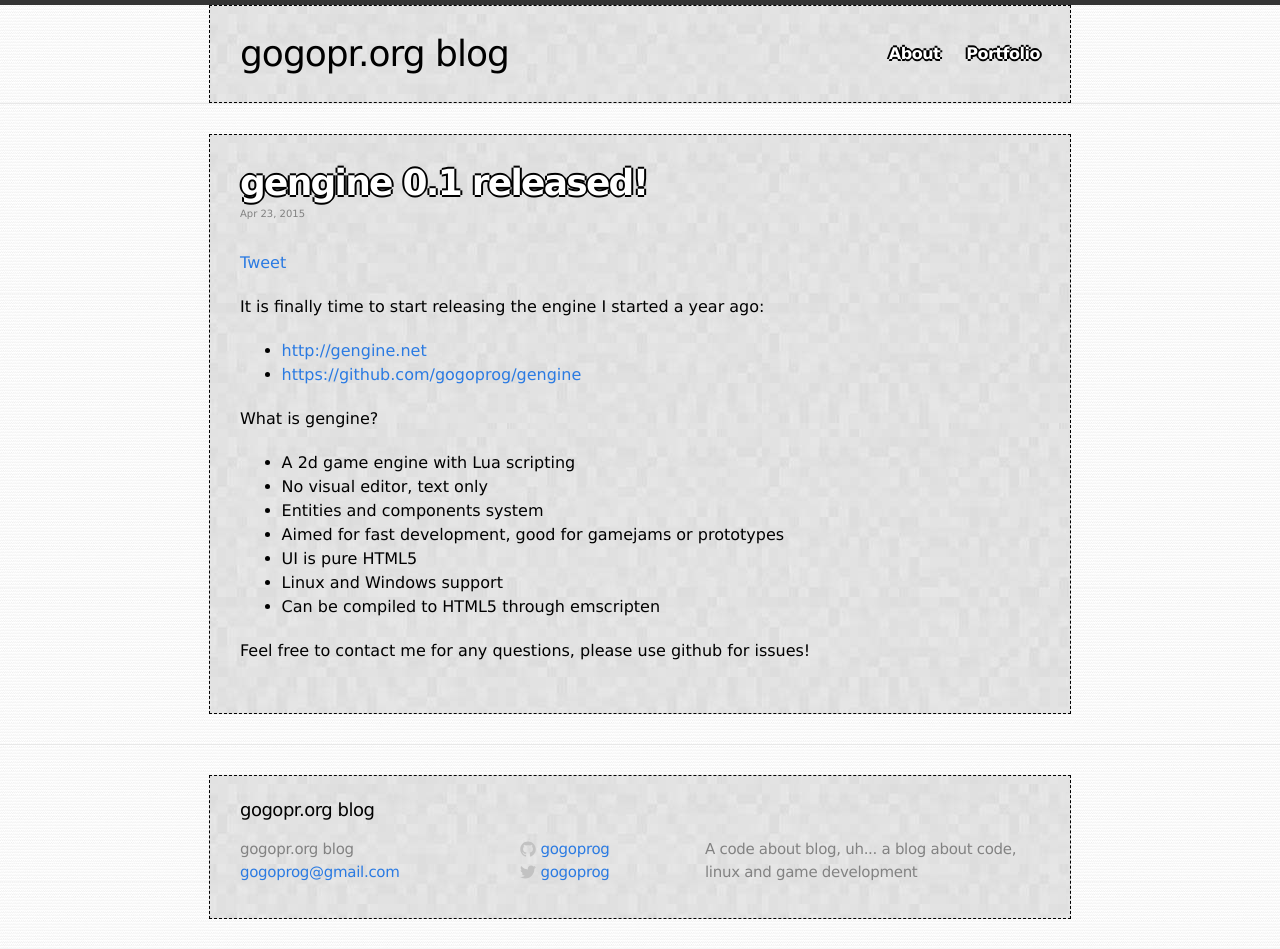
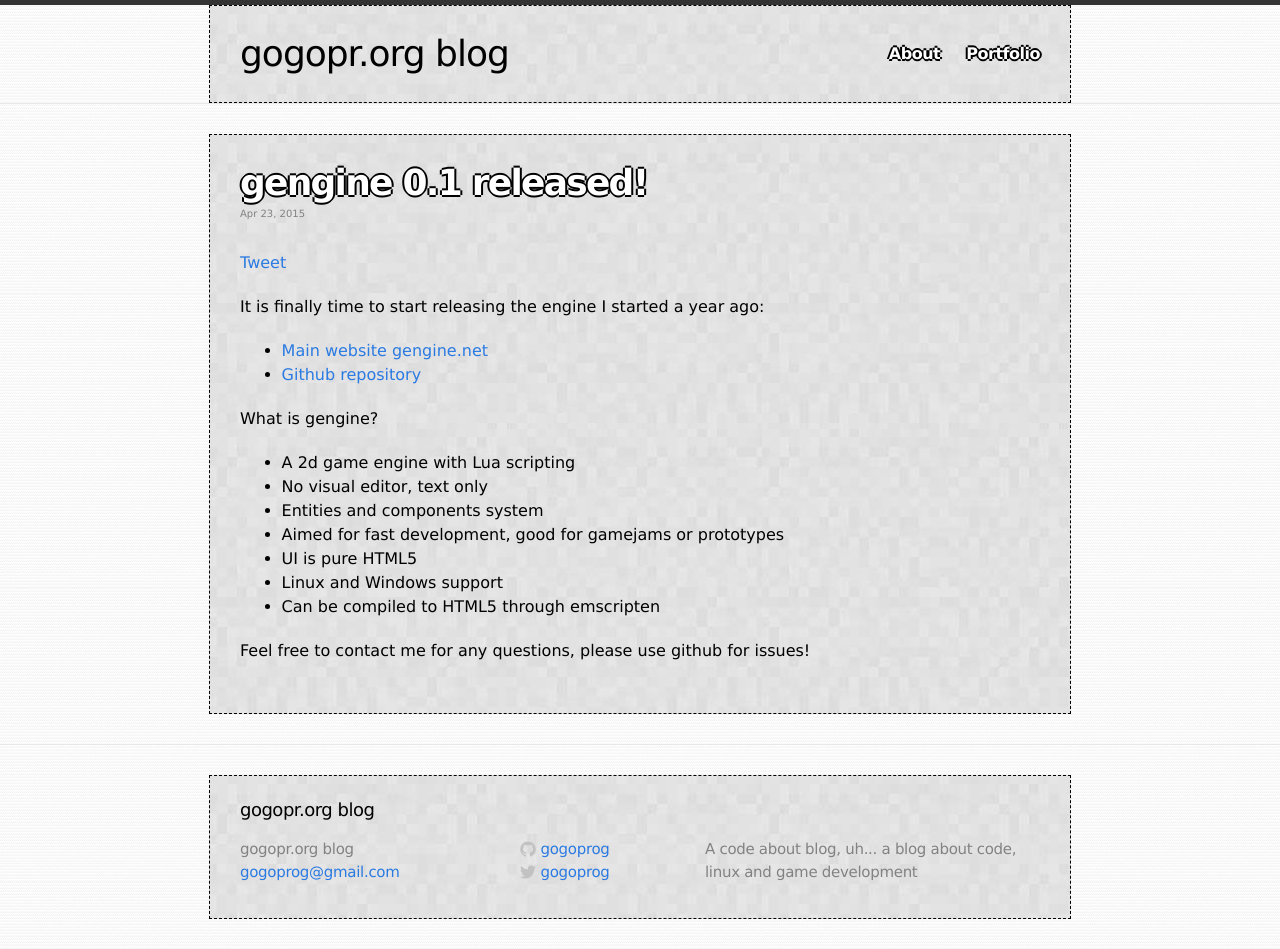
Before and after one commit to gogoprog/website, a Jekyll site: the page built from _posts/2015-04-23-gengine-0.1.markdown, in a window 1280 px wide. Built offline with Jekyll 4.4.1, drawn with Linux system fonts in a browser that asks for light colours; comment, search, counter and statistics services are not loaded; some of the changed lines change nothing that is shown.

Commit message:
Update 2015-04-23-gengine-0.1.markdown

```diff
--- a/_posts/2015-04-23-gengine-0.1.markdown
+++ b/_posts/2015-04-23-gengine-0.1.markdown
@@ -7,8 +7,8 @@
 
 It is finally time to start releasing the engine I started a year ago:
 
- * [http://gengine.net](The main website gengine.net)
- * [https://github.com/gogoprog/gengine](The github repository)
+ * [Main website gengine.net](http://gengine.net)
+ * [Github repository](https://github.com/gogoprog/gengine)
 
 What is gengine?
 
```
